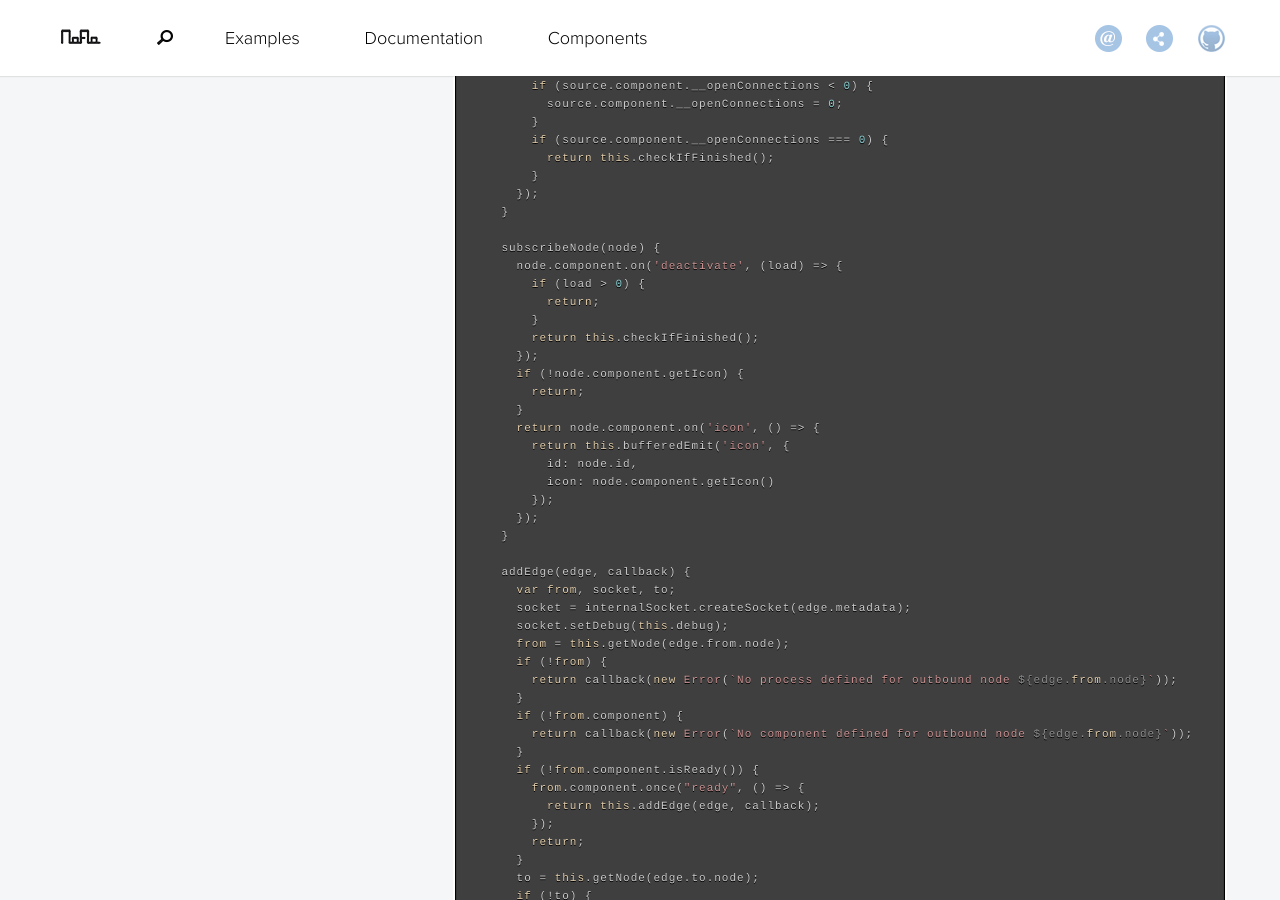
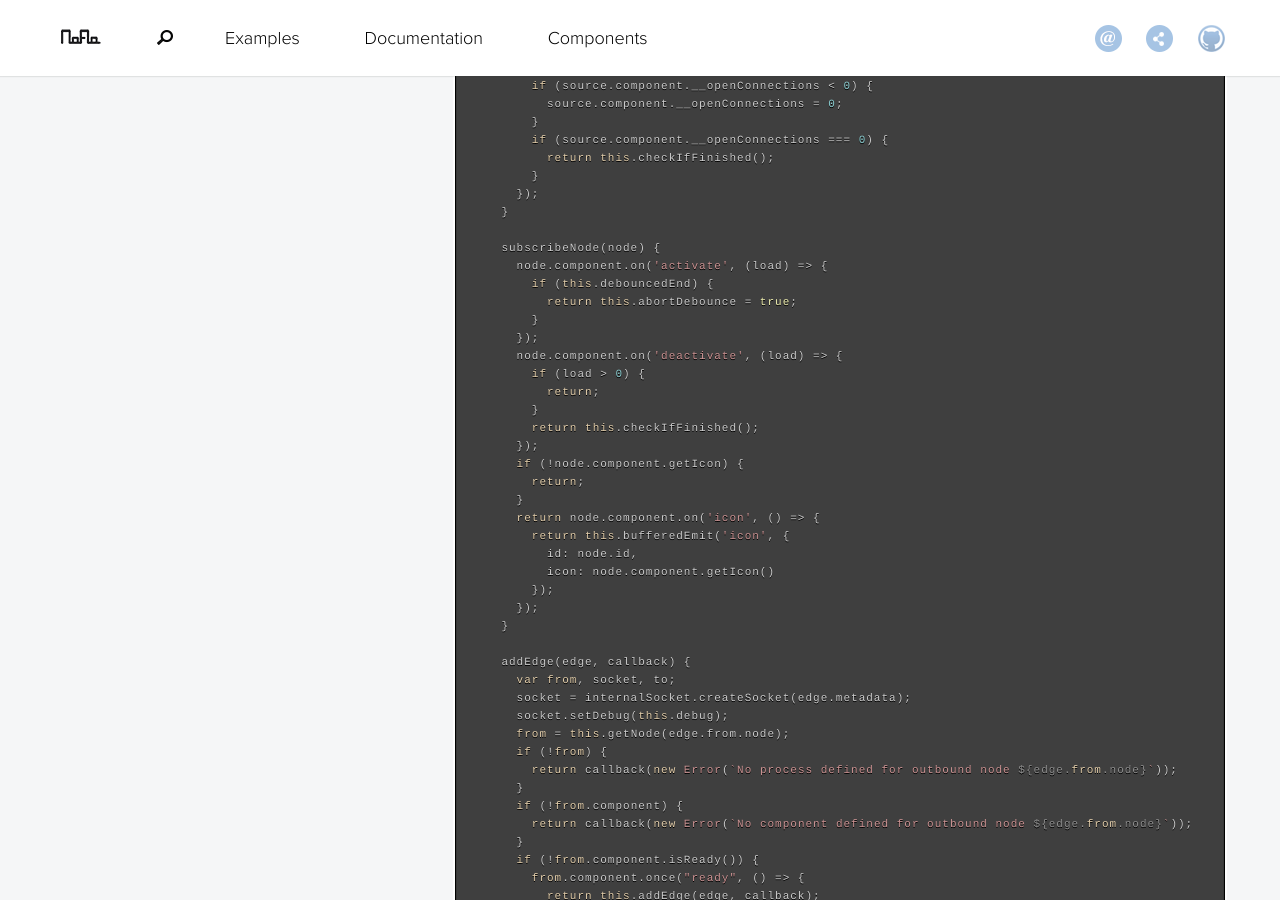
Before and after one commit to noflo/noflo.github.io, a Jekyll site: the page built from api/Network.html, in a window 1280 px wide and 900 px high, scrolled down 12040 px. Built offline with Jekyll 4.4.1, drawn with Linux system fonts in a browser that asks for light colours; nearby versions of some CDN libraries; some of the changed text lies outside the part shown.

Commit message:
Update API docs for 1.1.2

```diff
--- a/_config.yml
+++ b/_config.yml
@@ -1,6 +1,6 @@
 title: NoFlo
 tagline: Flow-Based Programming for JavaScript
-version: 1.1.1
+version: 1.1.2
 permalink: /:categories/:title/
 baseurl: ""
 repository:
--- a/api/ComponentLoader.html
+++ b/api/ComponentLoader.html
@@ -525,7 +525,7 @@ and elementary components.</p>
       instance.setIcon(<span class="hljs-string">'sitemap'</span>);
       <span class="hljs-keyword">return</span>;
     }
-    instance.setIcon(<span class="hljs-string">'square'</span>);
+    instance.setIcon(<span class="hljs-string">'gear'</span>);
   }
 
   getLibraryIcon(prefix) {
--- a/api/Network.html
+++ b/api/Network.html
@@ -867,6 +867,11 @@ to NoFlo processes, and edges to connections between them.</p>
     }
 
     subscribeNode(node) {
+      node.component.on(<span class="hljs-string">'activate'</span>, (load) =&gt; {
+        <span class="hljs-keyword">if</span> (<span class="hljs-keyword">this</span>.debouncedEnd) {
+          <span class="hljs-keyword">return</span> <span class="hljs-keyword">this</span>.abortDebounce = <span class="hljs-literal">true</span>;
+        }
+      });
       node.component.on(<span class="hljs-string">'deactivate'</span>, (load) =&gt; {
         <span class="hljs-keyword">if</span> (load &gt; <span class="hljs-number">0</span>) {
           <span class="hljs-keyword">return</span>;
@@ -1144,9 +1149,6 @@ started and set</p>
     }
 
     isRunning() {
-      <span class="hljs-keyword">if</span> (!<span class="hljs-keyword">this</span>.started) {
-        <span class="hljs-keyword">return</span> <span class="hljs-literal">false</span>;
-      }
       <span class="hljs-keyword">return</span> <span class="hljs-keyword">this</span>.getActiveProcesses().length &gt; <span class="hljs-number">0</span>;
     }
 
```
